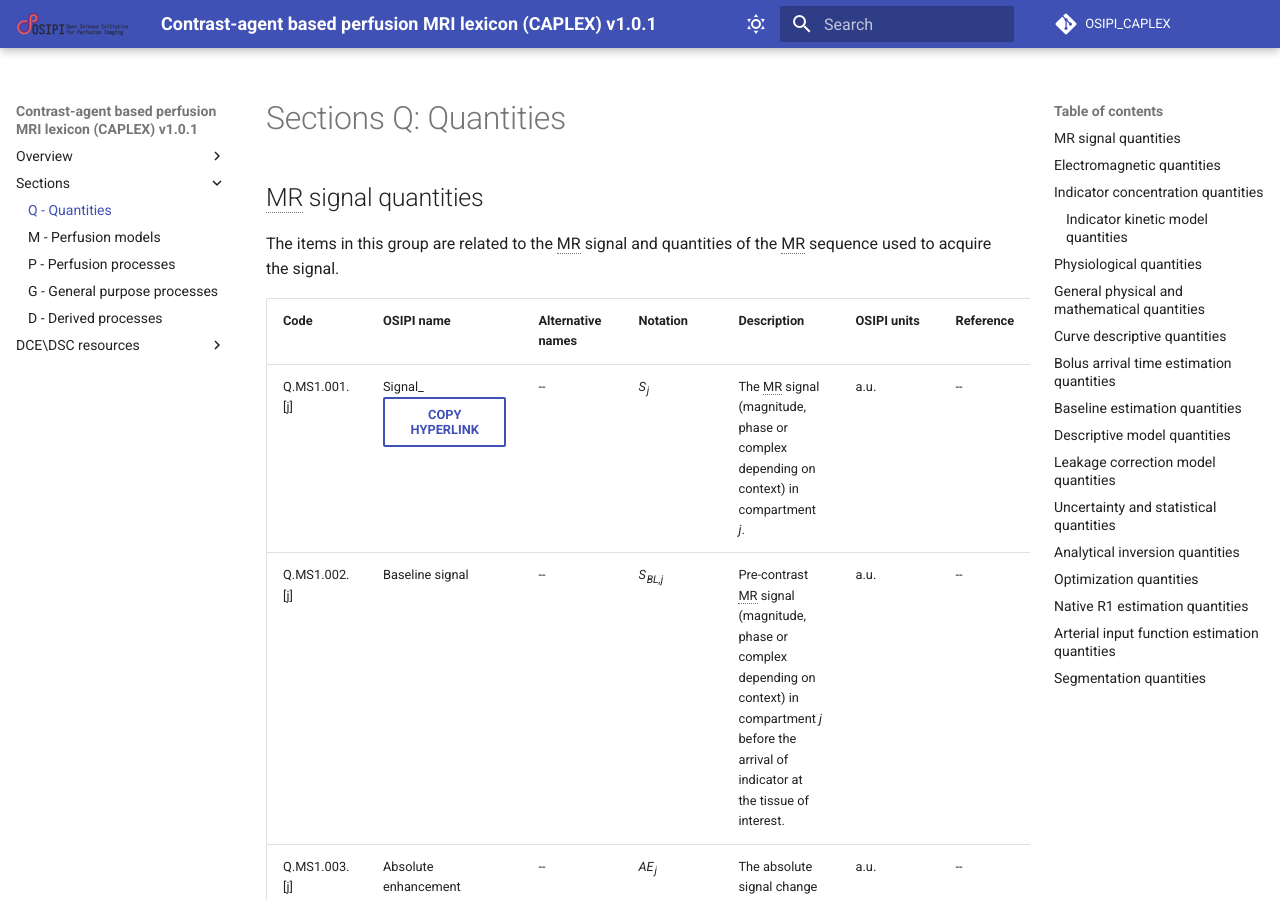
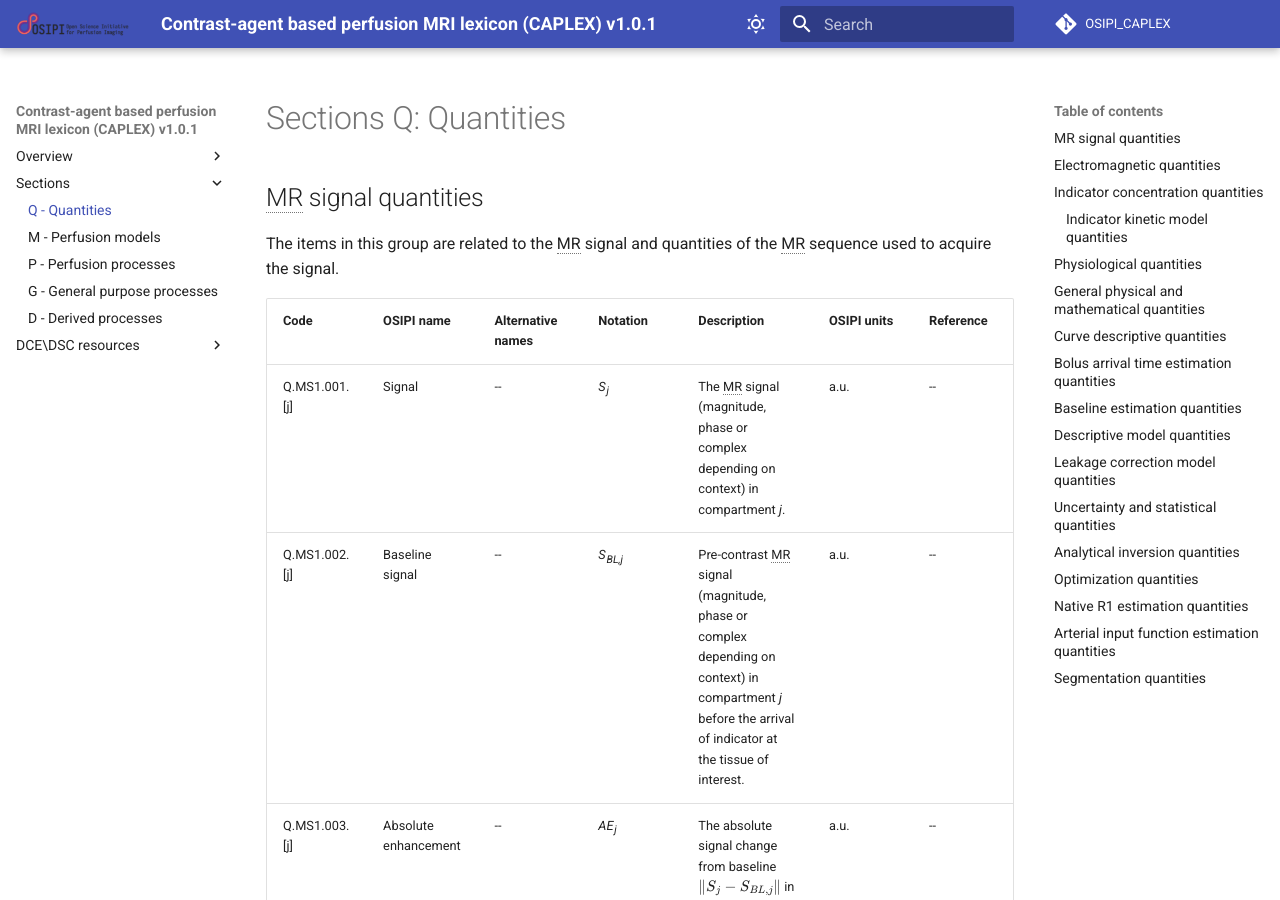
Before and after one commit to notZaki/OSIPI_CAPLEX, an MkDocs documentation site: the page built from docs/quantities.md, in a window 1280 px wide and 900 px high. Built offline with MkDocs 1.6.1 and Material for MkDocs 9.7.7, drawn with Linux system fonts in a browser that asks for light colours; formulas are drawn with MathJax 3; comment, search, counter and statistics services are not loaded.

Commit message:
Update quantities.md

```diff
--- a/docs/quantities.md
+++ b/docs/quantities.md
@@ -6,7 +6,7 @@ The items in this group are related to the MR signal and quantities of the MR se
 
 | Code | OSIPI name| Alternative names|Notation|Description|OSIPI units|Reference|
 | -- | -- | -- | -- | -- | -- | -- |
-| Q.MS1.001.[j] | <a id="S" href="#S"></a> Signal_ <button class="md-button" onclick="copyToClip(document.getElementById('S').href)">COPY HYPERLINK</button> | -- | *S<sub>j</sub>* | The MR signal (magnitude, phase or complex depending on context) in compartment *j*. | a.u. | -- |
+| Q.MS1.001.[j] | <a id="S" href="#S"></a> Signal | -- | *S<sub>j</sub>* | The MR signal (magnitude, phase or complex depending on context) in compartment *j*. | a.u. | -- |
 | Q.MS1.002.[j] | <a name="S_BL"></a> Baseline signal | --| *S<sub>BL,j</sub>* | Pre-contrast MR signal (magnitude, phase or complex depending on context) in compartment *j* before the arrival of indicator at the tissue of interest. | a.u. | -- |
 | Q.MS1.003.[j] | <a name="AE"></a> Absolute enhancement | -- | *AE<sub>j</sub>* | The absolute signal change from baseline  $\left\| S_j-S_{BL,j} \right\|$ in compartment *j* induced by an indicator. In DCE, the enhancement is positive and in DSC, the enhancement is negative.| a.u. | -- |
 | Q.MS1.004.[j] | <a name="RE"></a> Relative enhancement | -- | *RE<sub>j</sub>* | The relative signal change from baseline $\left\|\frac{S_j}{S_{BL,j}}-1\right\|$ in compartment *j* induced by the indicator. In DCE, the enhancement is positive and in DSC, the enhancement is negative. | -- | -- |
```
